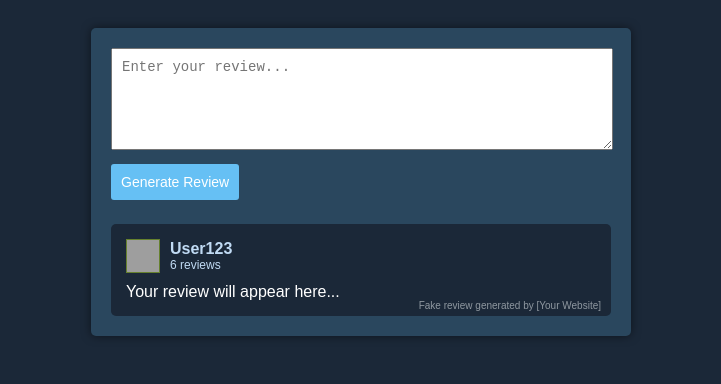
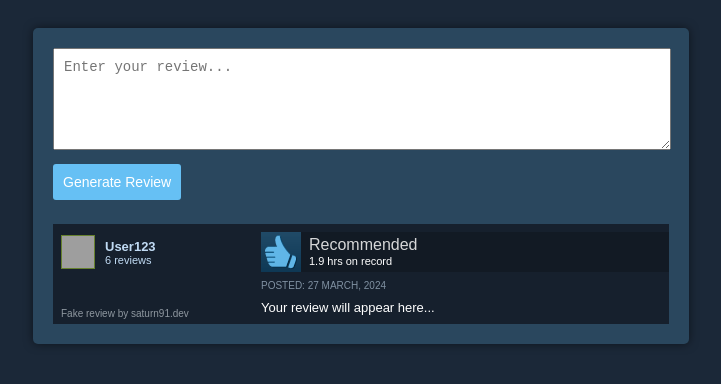
Before and after one commit to Saturn91/SteamReviewGenerator, a plain HTML site: page index.html in a window 1280 px wide. Shown: the whole page, without its empty margins (279-1000 px from the left). Drawn offline with Linux system fonts and the light colour scheme; grey boxes are pictures that could not be loaded.

Commit message:
finalization  of pos review

```diff
--- a/index.html
+++ b/index.html
@@ -6,7 +6,7 @@
     <title>Steam Review Generator</title>
     <style>
         body {
-            font-family: Arial, sans-serif;
+            font-family: "Motiva Sans", Sans-serif;
             background-color: #1b2838;
             color: white;
             display: flex;
@@ -15,7 +15,7 @@
             padding: 20px;
         }
         .container {
-            width: 500px;
+            width: 616px;
             background: #2a475e;
             padding: 20px;
             border-radius: 5px;
@@ -30,15 +30,23 @@
             resize: vertical; /* Prevent horizontal resizing */
         }
         .review {
-            background: #1b2838;
-            padding: 15px;
-            border-radius: 5px;
+            background: #16202d;
+            padding: 8px;
             position: relative;
+            display: grid;
+            grid-template-columns: auto 400px;
+            grid-template-rows: auto 11px auto 8px;
+            gap: 8px;
         }
         .profile {
             display: flex;
             align-items: center;
-            margin-bottom: 10px;
+            grid-column: 1 / 2; /* Span across both columns */
+        }
+        .recommendation {
+            display: flex;
+            grid-column: 2 / 3; /* First column */
+            grid-row: 1 / 2; /* First row */
         }
         .profile img {
             width: 32px;
@@ -49,20 +57,32 @@
         .username {
             font-weight: bold;
             color: #c1dbf4;
+            font-size: 13px;
         }
         .stats {
-            font-size: 12px;
+            font-size: 11px;
             color: #c1dbf4;
         }
+        .posted {
+            font-size: 10px;
+            color: #8091a2;
+            grid-column: 2 / 3;
+            grid-row: 2 / 3;
+        }
         .review-text {
-            margin-top: 10px;
+            grid-column: 2 / 3; /* Second column */
+            grid-row: 3 / 5; /* Span across third and fourth rows */
+            font-size: 13px;
+            font-weight: normal;
+            line-height: 17px;
+            overflow-wrap: break-word;
         }
         .watermark {
             font-size: 10px;
             color: #8f98a0;
             position: absolute;
-            bottom: 5px;
-            right: 10px;
+            grid-column: 1 / 2;
+            grid-row: 4 / 4;
         }
         button {
             padding: 10px;
@@ -91,8 +111,18 @@
                     <div class="stats" id="reviews">6 reviews</div>
                 </div>
             </div>
+            <div class="posted">
+                <div>POSTED: 27 MARCH, 2024</div>
+            </div>
+            <div class="recommendation">
+                <img src="./res/icon_thumbsUp.png" alt="Thumbs Up" style="width: 40px; height: 40px;">
+                <div class="recommendation-info" style="padding-left: 8px; background-color: #121a24; width: 100%; margin-right: -8px;">
+                    <div style="font-size: 16px; color: #d6d7d8; line-height: 19px; padding: 3px 0px 0px 0px">Recommended</div>
+                    <div style="font-size: 11px; line-height: 15px" id="playtime">1.9 hrs on record</div>
+                </div>
+            </div>
             <div class="review-text" id="reviewText">Your review will appear here...</div>
-            <div class="watermark">Fake review generated by [Your Website]</div>
+            <div class="watermark">Fake review by saturn91.dev</div>
         </div>
     </div>
 
@@ -110,20 +140,18 @@
             return randomDate.toLocaleDateString("en-GB", { day: '2-digit', month: 'short', year: 'numeric' });
         }
 
-        function getRandomHours() {
-            return (Math.random() * 1000).toFixed(1);
-        }
-
         function getRandomReviews() {
             return Math.floor(Math.random() * 100) + 2 + " reviews";
         }
 
         function generateReview() {
-            const reviewText = document.getElementById("reviewInput").value;
+            fetchProfileImage();
+
+            const reviewText = document.getElementById("reviewInput").value.trim();
             document.getElementById("reviewText").innerText = reviewText || "Your review will appear here...";
             document.getElementById("username").innerText = getRandomElement(usernames);
-            //document.getElementById("stats").innerText = `${getRandomHours()} hours on record | Posted on ${getRandomDate()}`;
             document.getElementById("reviews").innerText = getRandomReviews();
+            document.getElementById("playtime").innerText = Math.floor(Math.random() * 50) + "." + Math.floor(Math.random() * 50) + " hrs on record";
         }
 
         function fetchProfileImage() {
```
Also changed, not shown: res/icon_thumbsUp.png (added).
